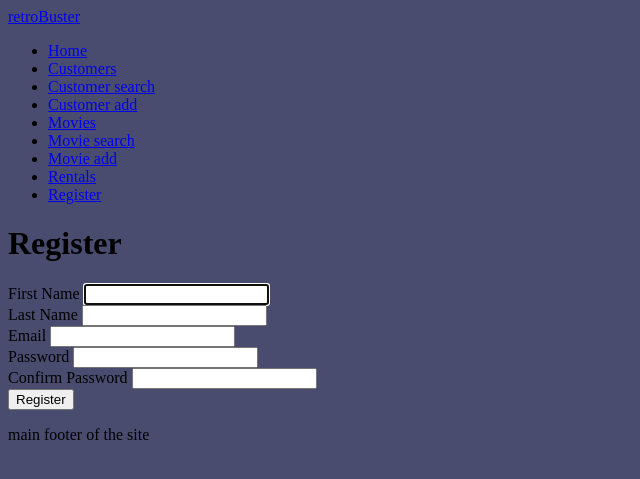
After one commit to JiiXaa/retro-buster, a Flask app: page /users/register in a window 1280 px wide. The commit adds this page. Shown: the top 479 px of the page, without its empty margins (0-640 px from the left). Run offline with Flask 3, Linux system fonts and the light colour scheme.

Commit message:
FEATURE ADD: user register functionality, password stored in the db is sha256 hashed using werkzeug library.

```diff
--- a/app/__init__.py
+++ b/app/__init__.py
@@ -18,11 +18,13 @@ def create_app():
     # Used Flask-Migrate documentation to set up and use migrations in the project: https://flask-migrate.readthedocs.io/en/latest/
     migrate = Migrate(app, db)
 
+    from app.routes.users import bp as users_bp
     from app.routes.main import bp as main_bp
     from app.routes.movies import bp as movies_bp
     from app.routes.customers import bp as customers_bp
     from app.routes.rentals import bp as rentals_bp
 
+    app.register_blueprint(users_bp)
     app.register_blueprint(main_bp)
     app.register_blueprint(movies_bp)
     app.register_blueprint(customers_bp)
--- a/app/models/__init__.py
+++ b/app/models/__init__.py
@@ -3,3 +3,5 @@ from .movies import Movie, VhsTapeCopy
 from .customers import Customer
 
 from .rentals import VhsRental
+
+from .users import User
--- /dev/null
+++ b/app/routes/users.py
@@ -0,0 +1,74 @@
+from app import db
+from flask import Blueprint, render_template, request, flash, redirect, url_for
+from app.models import User
+from werkzeug.security import generate_password_hash, check_password_hash
+from sqlalchemy.exc import SQLAlchemyError
+
+bp = Blueprint("users", __name__, url_prefix="/users")
+
+
+@bp.route("/register", methods=["GET", "POST"])
+def register():
+    if request.method == "POST":
+        first_name = request.form.get("first_name")
+        last_name = request.form.get("last_name")
+        email = request.form.get("email")
+        password = request.form.get("password")
+        password_confirm = request.form.get("password_confirm")
+
+        # Check if all fields are filled out
+        if (
+            not first_name
+            or not last_name
+            or not email
+            or not password
+            or not password_confirm
+        ):
+            flash("Please fill out all fields.")
+            return redirect(url_for("users.register"))
+
+        # Check if the passwords match
+        if password != password_confirm:
+            flash("Passwords do not match.")
+            return redirect(url_for("users.register"))
+
+        # Check if the password is at least 8 characters
+        if len(password) < 8:
+            flash("Password must be at least 8 characters.")
+            return redirect(url_for("users.register"))
+
+        # Check if the email is already in use
+        if User.query.filter_by(email=email).first():
+            flash("User with this email already exists.")
+            return redirect(url_for("users.register"))
+
+        # Hash the password
+        password_hash = generate_password_hash(password)
+
+        # Create a new user object and add it to the database with the user details provided by the user
+        new_user = User(
+            first_name=first_name,
+            last_name=last_name,
+            email=email,
+            password_hash=password_hash,
+        )
+
+        # Add the user object to the database and commit the changes to the database (if successful)
+        try:
+            db.session.add(new_user)
+            db.session.commit()
+            flash("User registered successfully.")
+            # TODO: redirect to the user profile page / login page
+            return redirect(url_for("users.register"))
+        # If there is an error, rollback the changes to the database and display the error message
+        except SQLAlchemyError as e:
+            db.session.rollback()
+            error = str(e.__dict__["orig"])
+            flash(error)
+            return redirect(url_for("users.register"))
+
+    # If the user is not submitting a form, render the user registration form
+    # query the database for all users and pass them to the template to display them on the page (for testing purposes)
+    # TODO: remove this after testing
+    users = User.query.all()
+    return render_template("users/register.html", users=users)
--- a/app/templates/navbar.html
+++ b/app/templates/navbar.html
@@ -9,5 +9,7 @@
     <li><a href="{{ url_for('movies.movie_search') }}">Movie search</a></li>
     <li><a href="{{ url_for('movies.movie_add') }}">Movie add</a></li>
     <li><a href="{{ url_for('rentals.index') }}">Rentals</a></li>
+
+    <li><a href="{{ url_for('users.register') }}">Register</a></li>
   </ul>
 </nav>
--- /dev/null
+++ b/app/templates/users/register.html
@@ -0,0 +1,30 @@
+{% extends "base.html" %}
+{% block content %}
+
+<h1>Register</h1>
+
+
+<form action="{{ url_for('users.register') }}" method="post">
+  <label for="first_name">First Name</label>
+  <input type="text" name="first_name" id="first_name" autofocus required> <br>
+
+  <label for="last_name">Last Name</label>
+  <input type="text" name="last_name" id="last_name" required> <br>
+
+  <label for="email">Email</label>
+  <input type="email" name="email" id="email" required> <br>
+
+  <label for="password">Password</label>
+  <input type="password" name="password" id="password" required> <br>
+
+  <label for="password_confirm">Confirm Password</label>
+  <input type="password" name="password_confirm" id="password_confirm" required> <br>
+
+  <button type="submit">Register</button>
+</form>
+
+{% for user in users %}
+  <p>{{ user.first_name }} {{ user.last_name }} {{ user.email }}</p>
+{% endfor %}
+
+{% endblock %}
```
Also changed, not shown: app/models/users.py (added, +16 -0 lines).
